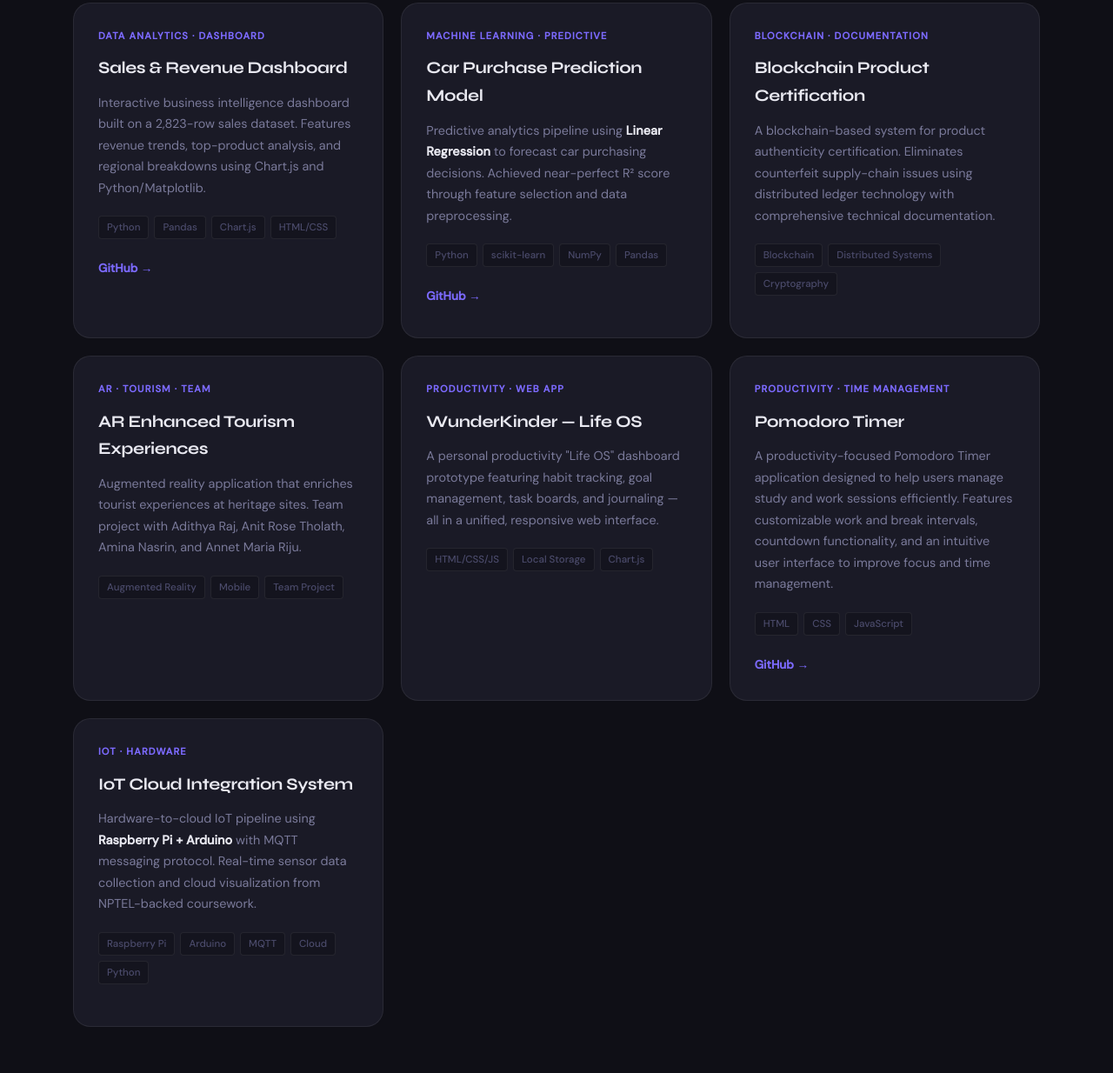
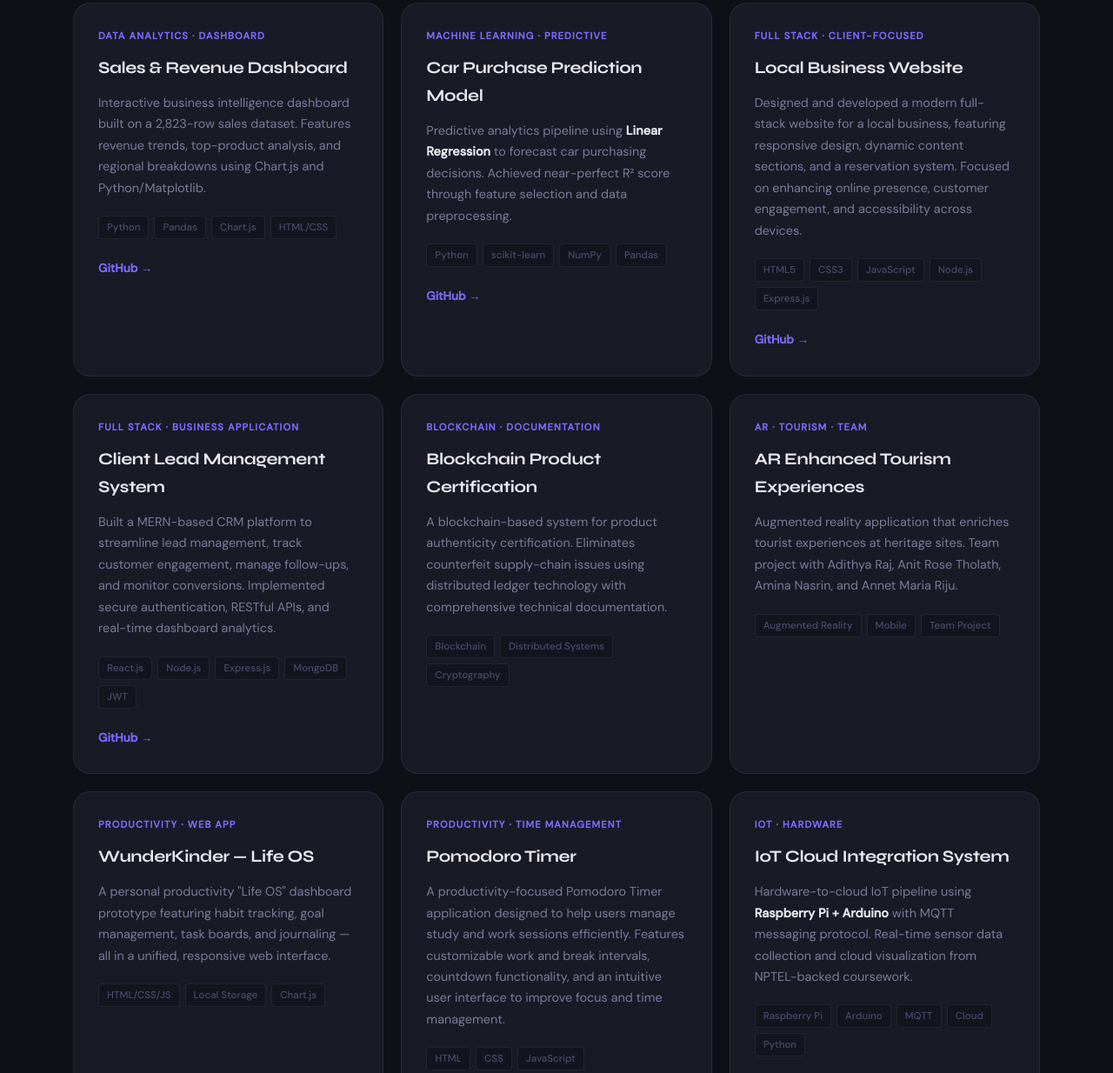
Before and after one commit to ANGELIN06JINTO/FUTURE_FS_01, a website: page index.html in a window 1280 px wide. Shown: the part 3744-4978 px from the top of the page at 87% size. Drawn offline with Linux system fonts and the light colour scheme.

Commit message:
Add project cards for new web applications
Added project cards for a local business website and a client lead management system, including descriptions, technologies used, and GitHub links.

```diff
--- a/index.html
+++ b/index.html
@@ -340,6 +340,35 @@
         </div>
 
         <div class="project-card">
+          <div class="project-tag">Full Stack · Client-Focused</div>
+          <h3>Local Business Website</h3>
+          <p>Designed and developed a modern full-stack website for a local business, featuring responsive design, dynamic content sections, and a reservation system. Focused on enhancing online presence, customer engagement, and accessibility across devices.</p>
+            <div class="project-tech">
+              <span>HTML5</span><span>CSS3</span><span>JavaScript</span><span>Node.js</span><span>Express.js</span>
+            </div>
+          <div class="project-links">
+            <a href="https://github.com/ANGELIN06JINTO/FUTURE_FS_03.git" target="_blank" class="proj-link">GitHub →</a>
+          </div>
+        </div>
+
+        <div class="project-card">
+          <div class="project-tag">Full Stack · Business Application</div>
+          <h3>Client Lead Management System</h3>
+          <p>Built a MERN-based CRM platform to streamline lead management, track customer engagement, manage follow-ups, and monitor conversions. Implemented secure authentication, RESTful APIs, and real-time dashboard analytics.</p>
+            <div class="project-tech">
+              <span>React.js</span>
+              <span>Node.js</span>
+              <span>Express.js</span>
+              <span>MongoDB</span>
+              <span>JWT</span>
+            </div>
+          <div class="project-links">
+            <a href="https://github.com/ANGELIN06JINTO/FUTURE_FS_02.git" target="_blank" class="proj-link">GitHub →</a>
+          </div>
+        </div>
+
+
+        <div class="project-card">
           <div class="project-tag">Blockchain · Documentation</div>
           <h3>Blockchain Product Certification</h3>
           <p>A blockchain-based system for product authenticity certification. Eliminates counterfeit supply-chain issues using distributed ledger technology with comprehensive technical documentation.</p>
@@ -520,9 +549,9 @@
         <p>Angelin Jinto · CSE Student · Developer · Kerala, India</p>
       </div>
       <div class="footer-right">
-        <a href="https://github.com/AngelinJinto" target="_blank">GitHub</a>
-        <a href="https://www.linkedin.com/in/angelinjinto" target="_blank">LinkedIn</a>
-        <a href="mailto:angelinjinto@gmail.com">Email</a>
+        <a href="https://github.com/ANGELIN06JINTO" target="_blank">GitHub</a>
+        <a href="www.linkedin.com/in/angelinjinto696" target="_blank">LinkedIn</a>
+        <a href="mailto:angelinjinto06@gmail.com">Email</a>
       </div>
     </div>
     <div class="footer-copy">
```
